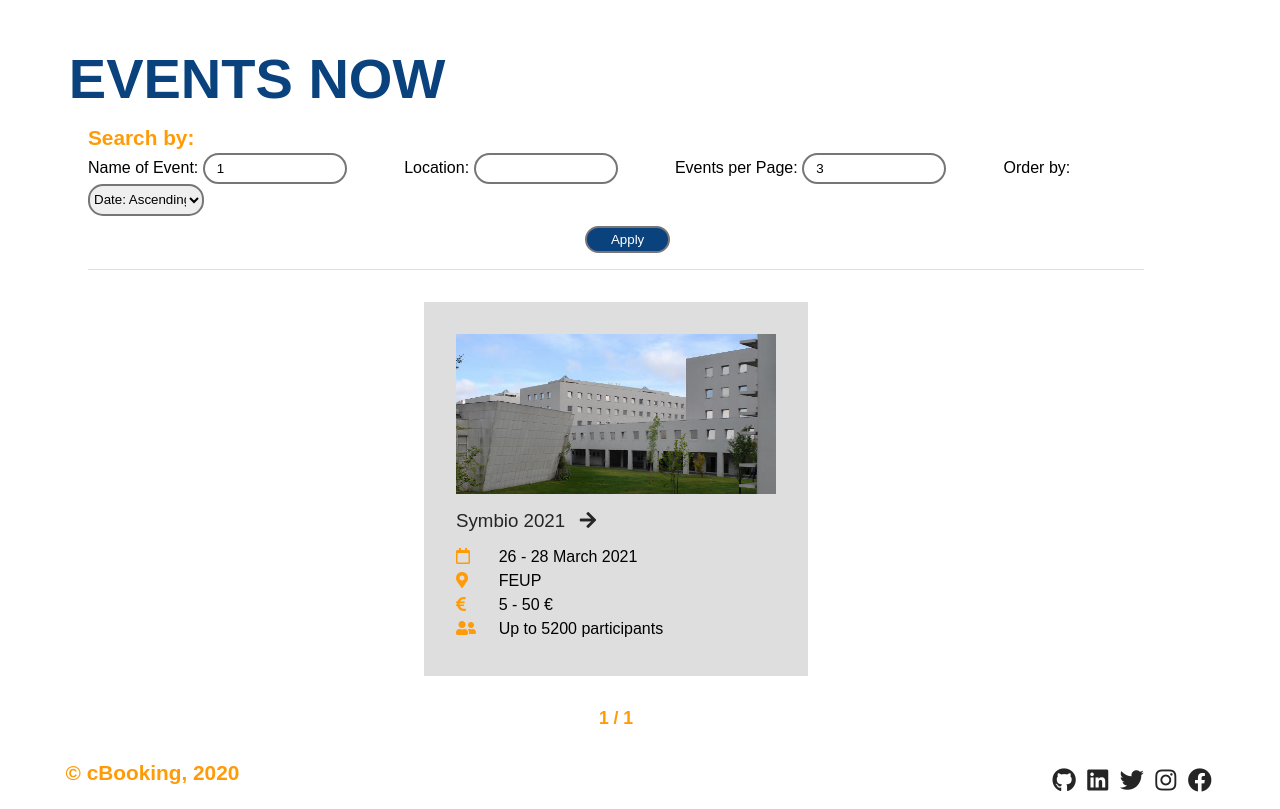
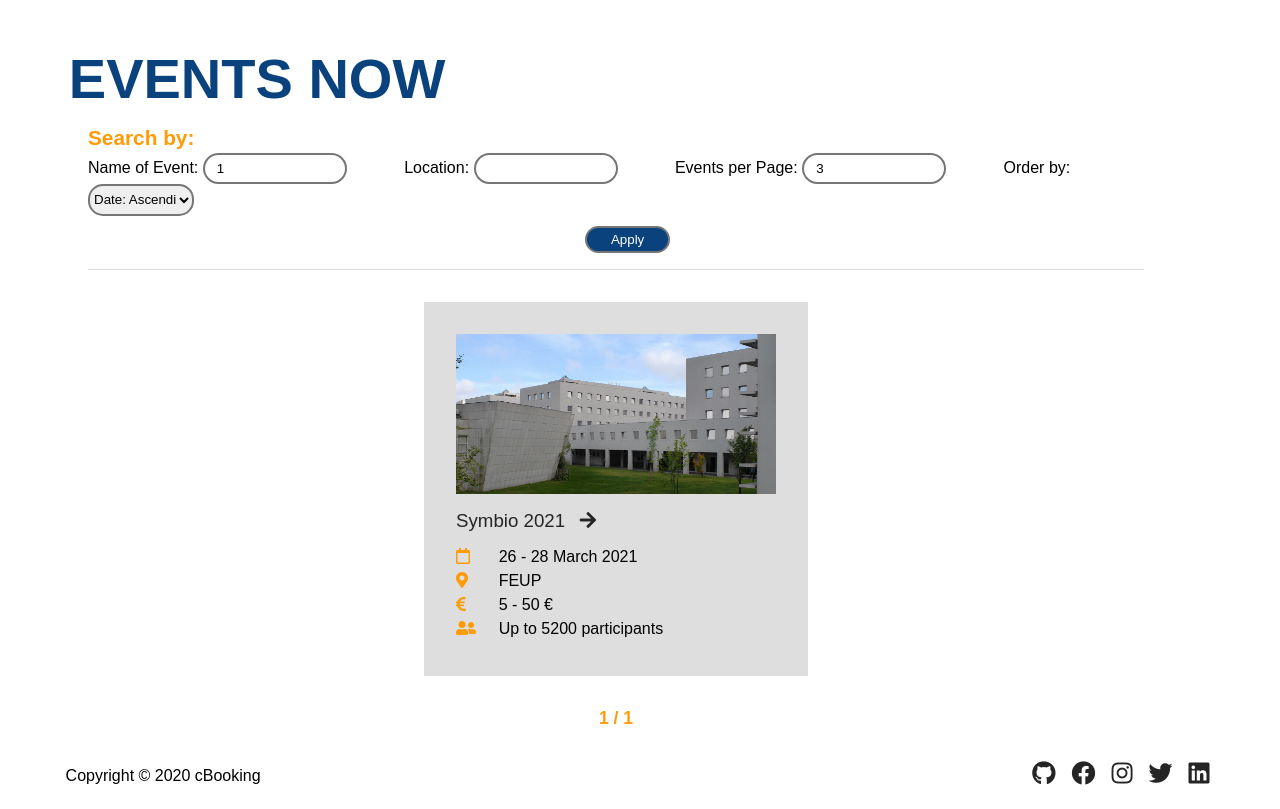
Before and after one commit to joamats/feup-InformationSystems, a PHP site: page /events_now.php?name=1 in a window 1280 px wide. Shown: the part 92-901 px from the top of the page. Run offline with PHP 8.4, Linux system fonts and the light colour scheme; the visitor is signed in with stand-in values (Sample User, id 1); data comes from the database, SQL or seed files in the repository; data that the repository does not hold is empty.

Commit message:
Fix footer style (closes #67)

```diff
--- a/css/layout_event_details.css
+++ b/css/layout_event_details.css
@@ -1,4 +1,4 @@
-@import "css/style/general.css";
+@import "css/style_general.css";
 
 #eventDetails{
     display: grid;
--- a/css/layout_events_now.css
+++ b/css/layout_events_now.css
@@ -1,4 +1,4 @@
-@import "css/style/general.css";
+@import "css/style_general.css";
 
 .listEvents {
   margin: 1rem 0;
--- a/css/layout_general.css
+++ b/css/layout_general.css
@@ -44,7 +44,7 @@ body{
     width: 60px;
 }
 
-.header > a.actions, .right {
+.header > a.actions {
     float: right;
 }
 
@@ -96,10 +96,28 @@ fieldset > input{
     bottom: auto;
     margin: 1rem 4.5%;
     width: 90%;
-    height: 40px;
+    height: 2rem;
+    display: flex;
+    justify-content: space-between;
+    padding-bottom: 1rem;
 }
 
-#footer a{
+#footer div {
+    display: flex;
+    justify-content: space-evenly;
+}
+
+#footer div a {
+    margin: 0 0.5rem;
+}
+
+#footer div a i{
     font-size: 1.5rem;
-    padding: 0.5%;
 }
+
+#footer b{
+    margin-top: 0.5%;
+    font-size: 1rem;
+    color: black;
+    font-weight: 500;
+}
--- a/css/style_about.css
+++ b/css/style_about.css
@@ -1,4 +1,4 @@
-@import "css/style/general.css";
+@import "css/style_general.css";
 
 #text1 h2 b, #text2 h2 b, #titleUs b, #Peralta b, #Matos b{
     color: var(--blue-dark);
--- a/css/style_event_details.css
+++ b/css/style_event_details.css
@@ -1,4 +1,4 @@
-@import "css/style/general.css";
+@import "css/style_general.css";
 
 h1 {
     color: var(--gray-dark);
--- a/css/style_events_now.css
+++ b/css/style_events_now.css
@@ -1,4 +1,4 @@
-@import "css/style/general.css";
+@import "css/style_general.css";
 
 
 .pEvents i{
--- a/css/style_index.css
+++ b/css/style_index.css
@@ -1,4 +1,4 @@
-@import "css/style/general.css";
+@import "css/style_general.css";
 
 #titleIndex img {
     width: 70%;
--- a/css/style_my_events.css
+++ b/css/style_my_events.css
@@ -1,4 +1,4 @@
-@import "css/style/general.css";
+@import "css/style_general.css";
 
 .fancyButton {
     font-weight: 500;
--- a/templates/footer.html
+++ b/templates/footer.html
@@ -1,7 +1,10 @@
 <footer id="footer">
+
+        <b> Copyright &copy; 2020 cBooking </b>
         <div>
-        <b> &copy; cBooking, 2020</b>
-
+            <a class="right" href="https://github.com/joamats/ProjetoESIN" target="_blank">
+                <i class="fab fa-github"></i>
+            </a>
             <a class="right" href="https://www.facebook.com" target="_blank">
                 <i class="fab fa-facebook"></i>
             </a>
@@ -14,10 +17,9 @@
             <a class="right" href="https://www.linkedin.com" target="_blank">
                 <i class="fab fa-linkedin"></i>
             </a>
-        <a class="right" href="https://github.com/joamats/ProjetoESIN" target="_blank">
-            <i class="fab fa-github"></i>
-        </a>
+
         </div>
+
 </footer>
 </body>
 </html>
```
Lines whose indentation alone changed are shown as unchanged.
